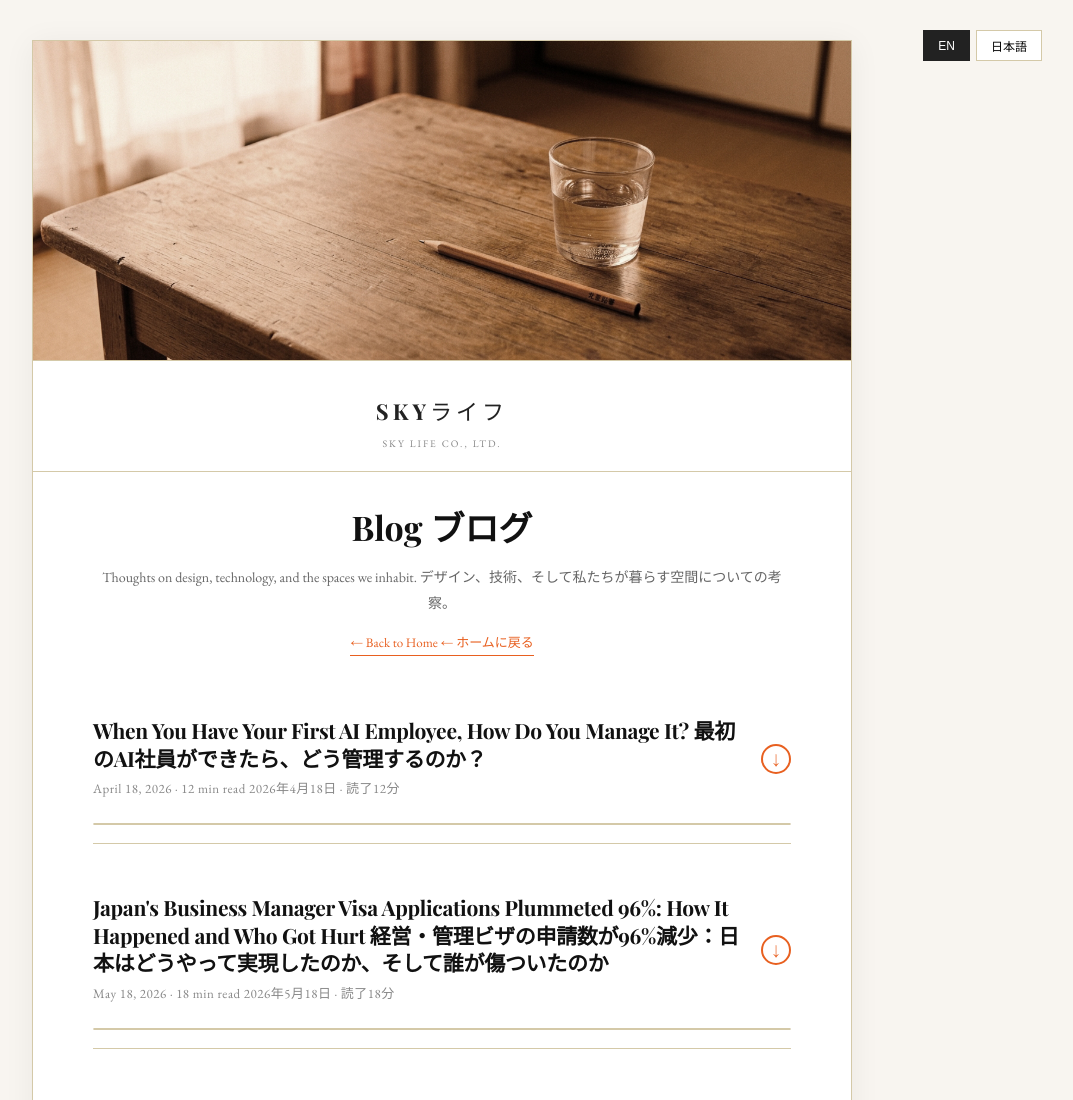
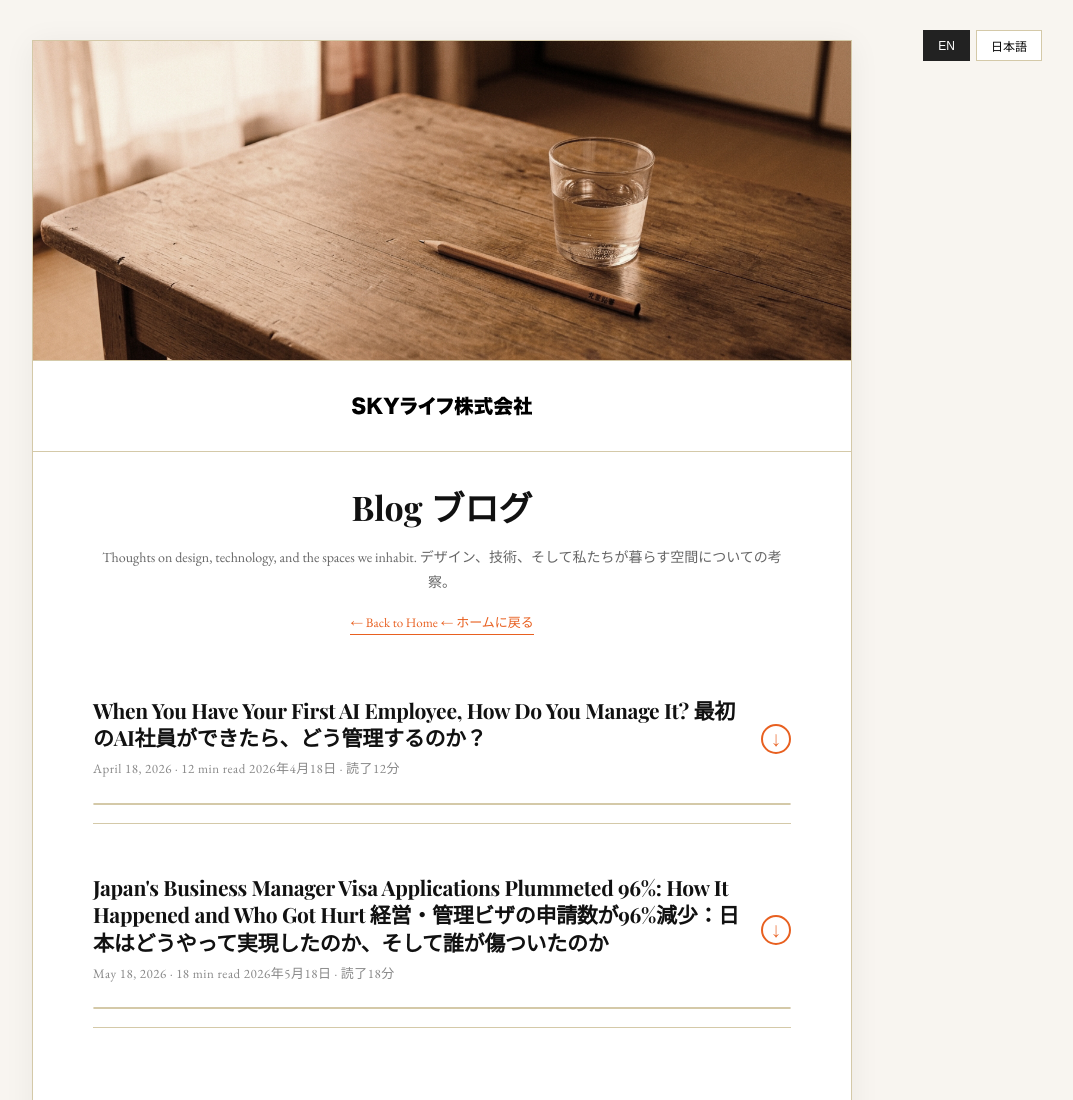
Before and after one commit to Miyazawa-ron/skylife-sakura, a website: page blog.html in a window 1280 px wide. Shown: the top 1100 px of the page, without its empty margins (198-1271 px from the left). Drawn offline with nearby package versions, Linux system fonts and the light colour scheme.

Commit message:
blog.html：将文字Logo替换为官方SVG图标

```diff
--- a/blog.html
+++ b/blog.html
@@ -45,20 +45,13 @@
     /* Logo */
     .blog-logo {
       text-align: center;
-      padding: 30px 0 18px;
+      padding: 26px 0 16px;
       border-bottom: 1px solid var(--rule);
     }
-    .blog-logo .logo-text {
-      font-family: 'Playfair Display', Georgia, serif;
-      font-size: 22px;
-      letter-spacing: 4px;
-      color: #222;
-    }
-    .blog-logo .logo-sub {
-      font-size: 10px;
-      letter-spacing: 2px;
-      color: #888;
-      margin-top: 4px;
+    .blog-logo img {
+      height: 38px;
+      width: auto;
+      max-width: 180px;
     }
 
     header {
@@ -228,8 +221,7 @@
 
     <!-- Logo -->
     <div class="blog-logo">
-      <div class="logo-text">SKYライフ</div>
-      <div class="logo-sub">SKY LIFE CO., LTD.</div>
+      <img src="assets/skylogo.svg" alt="SKYライフ">
     </div>
 
     <!-- 头部 -->
```
